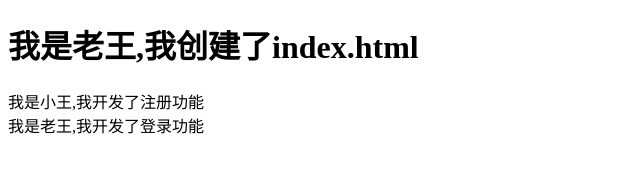
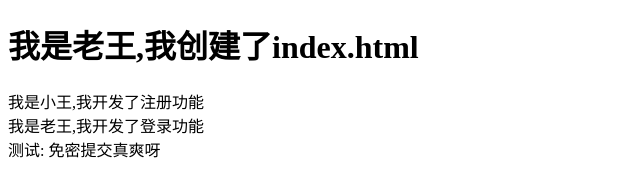
Before and after one commit to myUnique1/myfirst, a plain HTML site: page index.html in a window 1280 px wide. Shown: the whole page, without its empty margins (0-640 px from the left). Drawn offline with Linux system fonts and the light colour scheme.

Commit message:
免密提交真爽呀

```diff
--- a/index.html
+++ b/index.html
@@ -11,5 +11,6 @@
     <div>我是小王,我开发了注册功能</div>
 
     <div>我是老王,我开发了登录功能</div>
+    <div>测试: 免密提交真爽呀</div>
 </body>
 </html>
```
